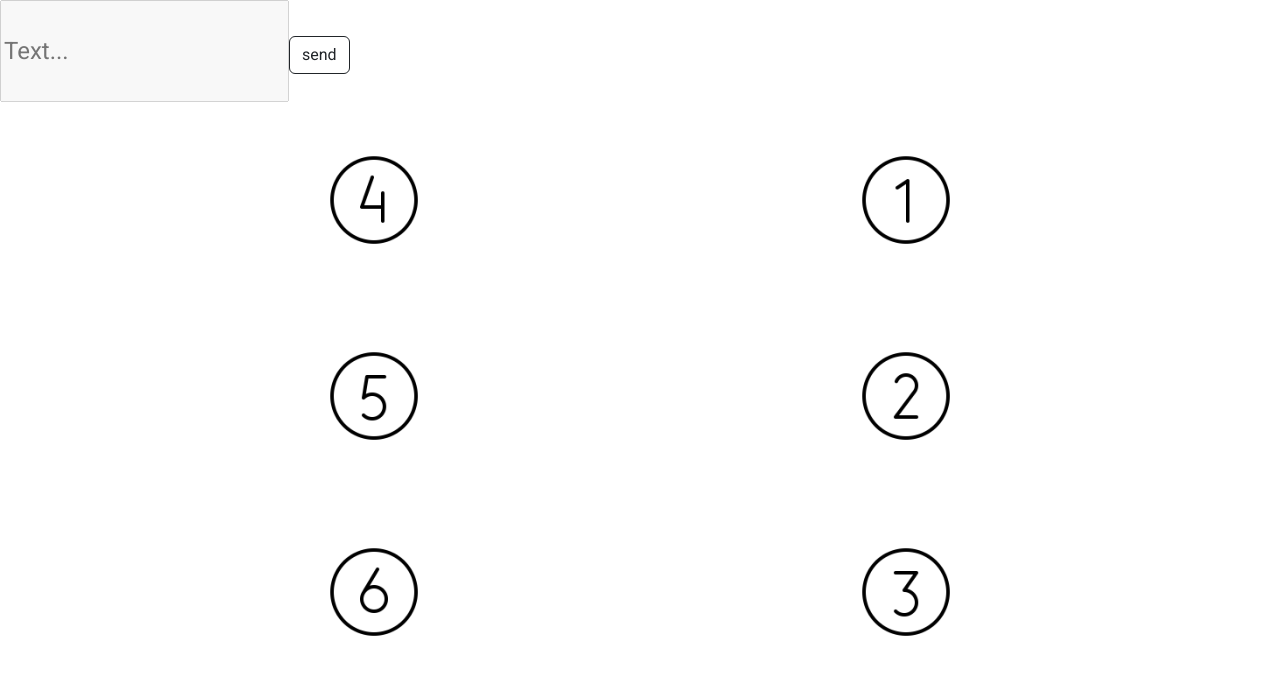
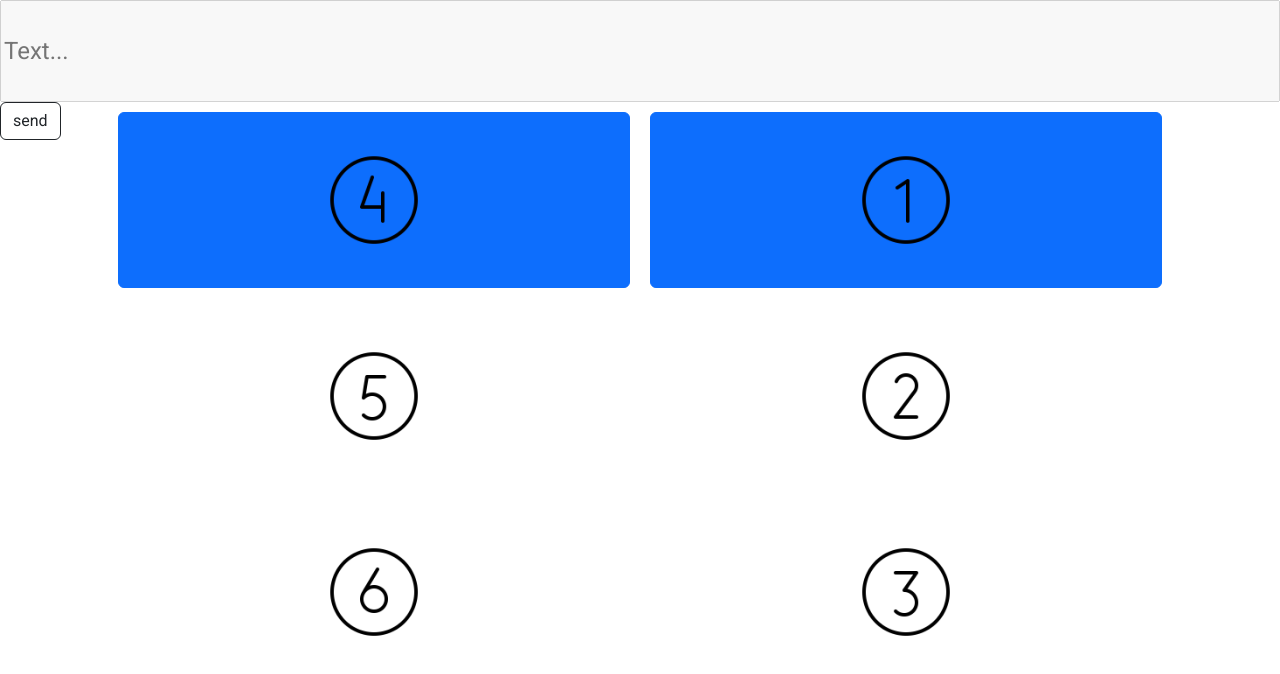
Before and after one commit to Tanbinhimel/blind-keyboard-prototype, an Angular app: page / in a window 1280 px wide. Shown: the top 674 px of the page. Built offline with nearby package versions, Linux system fonts and the light colour scheme; what @angular/fire would draw is missing.

Commit message:
#dev updated

```diff
--- a/src/app/canvas/canvas.component.css
+++ b/src/app/canvas/canvas.component.css
@@ -61,7 +61,7 @@
     font-size: 1.5rem;
     font-weight: 400;
     color: black;
-    /*width: inherit;*/
+    width: inherit;
     height: inherit;
   }
 
--- a/src/app/canvas/canvas.component.html
+++ b/src/app/canvas/canvas.component.html
@@ -6,12 +6,12 @@
   <div class="container-keyboard" (touchstart)="onTouchStart($event)" (touchend)="onTouchEnd()"
        (touchmove)="onSwipe($event)">
       <div class="d-flex flex-row-reverse justify-content-center">
-        <div class="d-flex flex-row container-image">
+        <div class="d-flex flex-row container-image btn btn-primary">
           <img id="1" src="assets/icons/1.png" alt="">
         </div>
-        <div class="d-flex flex-row container-image">
+        <button class="d-flex flex-row container-image btn btn-primary">
           <img id="4" src="assets/icons/4.png" alt="">
-        </div>
+        </button>
       </div>
       <div class="d-flex flex-row-reverse justify-content-center">
         <div class="d-flex flex-row container-image">
--- a/src/app/canvas/canvas.component.ts
+++ b/src/app/canvas/canvas.component.ts
@@ -1,7 +1,6 @@
 import {Component, OnInit} from '@angular/core';
 import {swipeDown, swipeUp} from "../../utils/swipe";
 import {getCharacter, getFormattedSwipedTouches, getFormattedTouches} from "../../utils/utils";
-import {AngularFireModule} from "@angular/fire/compat";
 import {AngularFirestore} from "@angular/fire/compat/firestore";
 
 @Component({
@@ -42,6 +41,7 @@ export class CanvasComponent implements OnInit {
 
     const isSwipedDown = swipeDown(this.swipeTouches);
     if (isSwipedDown) {
+      window.navigator.vibrate(100);
       this.sentence += ' ';
       this.result.push({
         touches: getFormattedSwipedTouches(this.swipeTouches),
@@ -55,6 +55,7 @@ export class CanvasComponent implements OnInit {
 
     const isSwipedUp = swipeUp(this.swipeTouches);
     if (isSwipedUp) {
+      window.navigator.vibrate(100);
       const deleteChar = this.sentence[this.sentence.length - 1];
       this.sentence = this.sentence.slice(0, -1);
       this.result.push({
@@ -78,9 +79,16 @@ export class CanvasComponent implements OnInit {
   }
 
   onClickSend() {
-    const dateTime = new Date();
-    console.log(dateTime);
-    // this.db.collection('touch-list').doc('1').set({value: '1'}).then(r => console.log(r));
-    this.db.collection('touch-list').doc(dateTime.toString()).set({result: this.result}).then(r => console.log(r));
+    const date = new Date();
+    const {height, width} = window.screen;
+    console.log(date);
+    if (this.result !== '') {
+      this.db.collection('touch-list').doc(date.toString()).set({
+        touchInfo: this.result,
+        screenSize: {height, width}
+      }).then(r => console.log(r));
+      this.result = [];
+      this.sentence = '';
+    }
   }
 }
```
